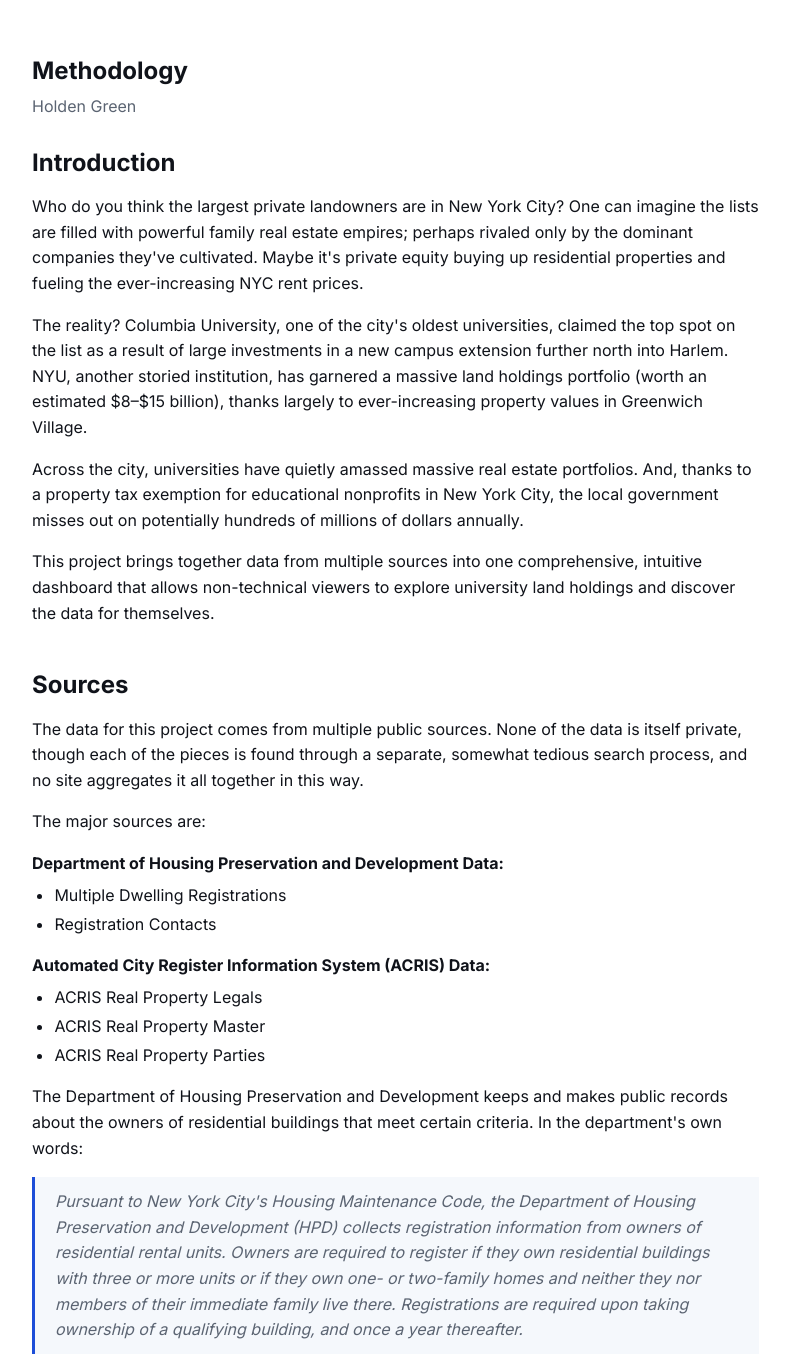
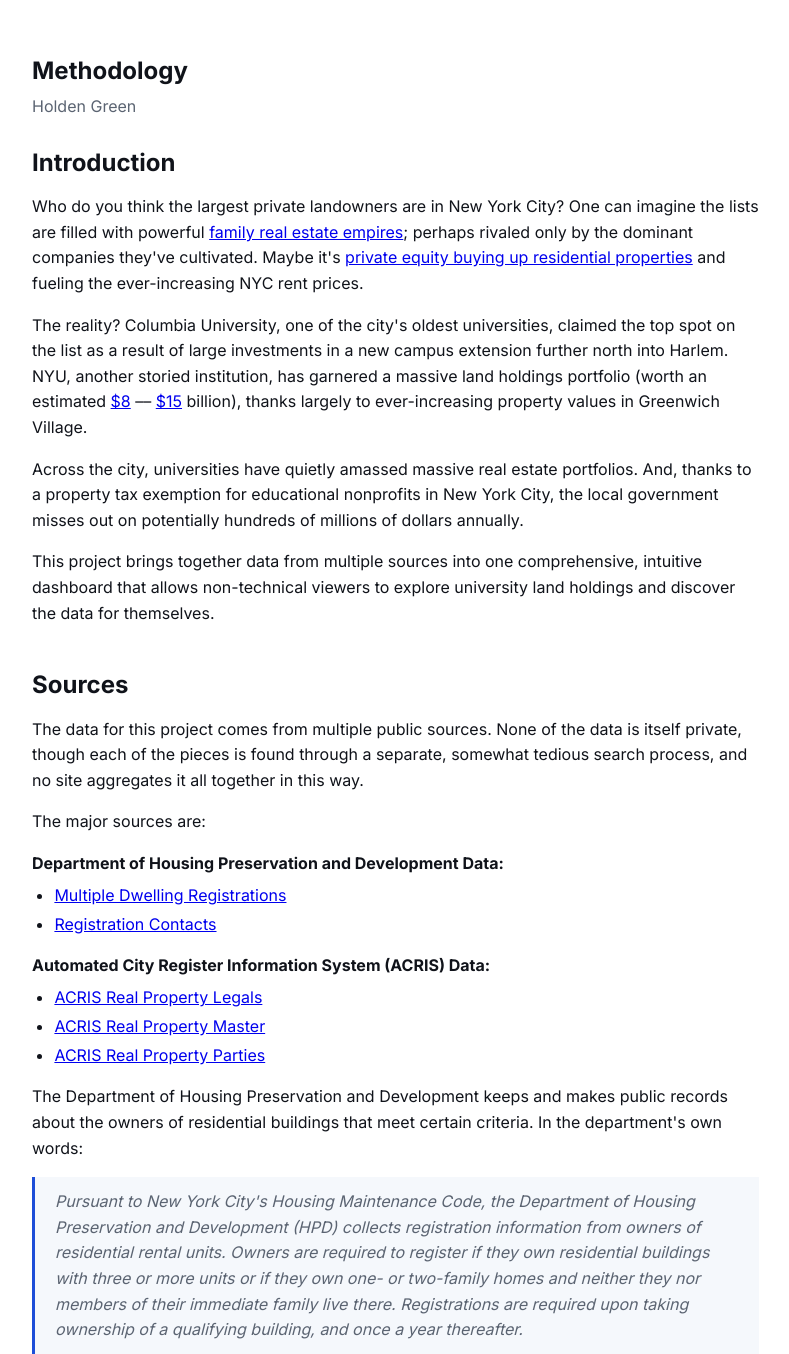
Before and after one commit to hgorledeenn/final_project, a Flask app: page /methodology in a window 1280 px wide. Shown: the part 54-1408 px from the top of the page, without its empty margins (140-929 px from the left). Run offline with Flask 3, Linux system fonts and the light colour scheme; parts of the project's set-up code (start-up, migrations or seed data) failed here and were passed over.

Commit message:
updated hyperlinks in methodology

```diff
--- a/templates/methodology.html
+++ b/templates/methodology.html
@@ -9,9 +9,9 @@
   <h2>Introduction</h2>
   <p>
     Who do you think the largest private landowners are in New York City? One
-    can imagine the lists are filled with powerful family real estate
-    empires; perhaps rivaled only by the dominant companies they've
-    cultivated. Maybe it's private equity buying up residential properties
+    can imagine the lists are filled with powerful <a href="https://www.thegentlemansjournal.com/house-note/new-york-real-estate-royalty/" target="_blank">family real estate
+    empires</a>; perhaps rivaled only by the dominant companies they've
+    cultivated. Maybe it's <a href="https://www.nytimes.com/2025/01/09/nyregion/private-equity-homes-hochul.html" target="_blank">private equity buying up residential properties</a>
     and fueling the ever-increasing NYC rent prices.
   </p>
   <p>
@@ -19,7 +19,7 @@
     claimed the top spot on the list as a result of large investments in a
     new campus extension further north into Harlem. NYU, another storied
     institution, has garnered a massive land holdings portfolio (worth an
-    estimated $8&ndash;$15 billion), thanks largely to ever-increasing
+    estimated <a href="https://nyunews.com/underthearch/housing/2026/04/20/nyu-landlord/" target="_blank">$8</a> –– <a href="https://nyunews.com/under-the-arch/2022/11/23/nyu-saving-millions-property-taxes/" target="_blank">$15</a> billion), thanks largely to ever-increasing
     property values in Greenwich Village.
   </p>
   <p>
@@ -45,15 +45,15 @@
 
   <h3>Department of Housing Preservation and Development Data:</h3>
   <ul>
-    <li>Multiple Dwelling Registrations</li>
-    <li>Registration Contacts</li>
+    <li><a href="https://data.cityofnewyork.us/Housing-Development/Multiple-Dwelling-Registrations/tesw-yqqr/about_data" target="_blank">Multiple Dwelling Registrations</a></li>
+    <li><a href="https://data.cityofnewyork.us/Housing-Development/Registration-Contacts/feu5-w2e2/about_data" target="_blank">Registration Contacts</a></li>
   </ul>
 
   <h3>Automated City Register Information System (ACRIS) Data:</h3>
   <ul>
-    <li>ACRIS Real Property Legals</li>
-    <li>ACRIS Real Property Master</li>
-    <li>ACRIS Real Property Parties</li>
+    <li><a href="https://data.cityofnewyork.us/City-Government/ACRIS-Real-Property-Legals/8h5j-fqxa/about_data" target="_blank">ACRIS Real Property Legals</a></li>
+    <li><a href="https://data.cityofnewyork.us/City-Government/ACRIS-Real-Property-Master/bnx9-e6tj/about_data" target="_blank">ACRIS Real Property Master</a></li>
+    <li><a href="https://data.cityofnewyork.us/City-Government/ACRIS-Real-Property-Parties/636b-3b5g/about_data" target="_blank">ACRIS Real Property Parties</a></li>
   </ul>
 
   <p>
@@ -231,12 +231,6 @@
     universities in the city, and meaningfully brings together historical
     records and legal documents in one intuitive, easy to use dashboard.
   </p>
-
-  <p class="source-note">
-    Adapted from the project's methodology write-up. A few citation and
-    source-dataset hyperlinks from the original document couldn't be carried
-    over automatically and are shown here as plain text.
-  </p>
 </article>
 
 {% endblock %}
```
